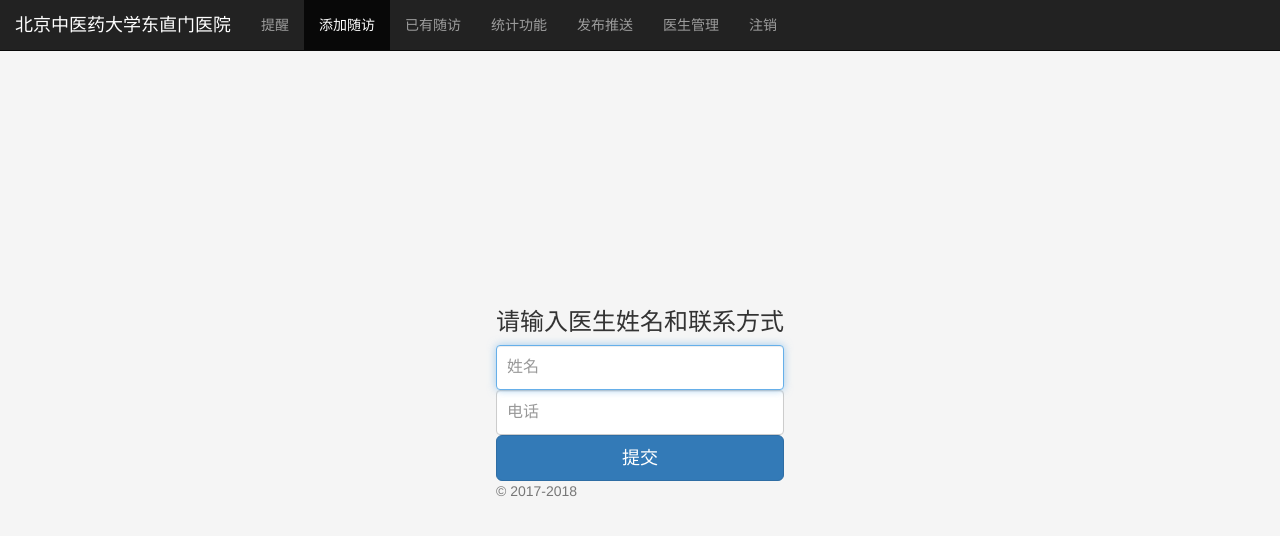
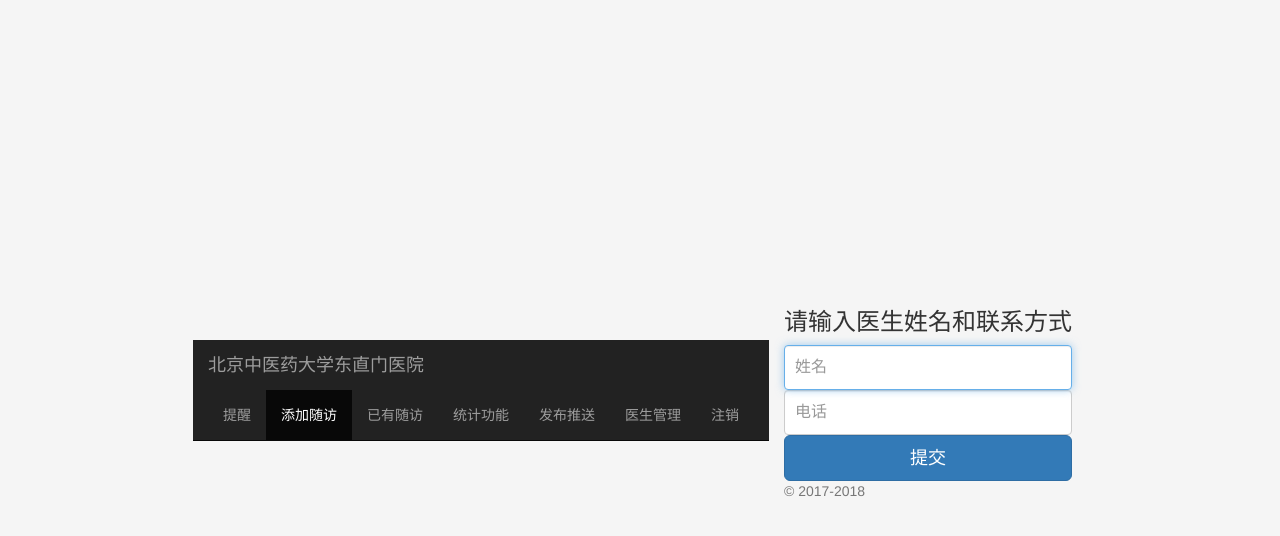
Before and after one commit to mOUNT41N/hospital-linux-22, a Flask app: page /docter/add/ in a window 1280 px wide. Shown: the top 536 px of the page. Run offline with Flask 2, Linux system fonts and the light colour scheme; the visitor is signed in with stand-in values (Sample User, id 1); some libraries are stand-ins or nearby versions.

Commit message:
更新添加医生表单

```diff
--- a/src/templates/docter_add.html
+++ b/src/templates/docter_add.html
@@ -16,7 +16,7 @@
 
 
 <body>
-<nav class="navbar navbar-inverse navbar-fixed-top" role="navigation">
+<nav class="navbar navbar-inverse navbar-static-top" role="navigation" class="navbar-collapse" style="text-align:center;">
     <div class="container-fluid">
         <div class="navbar-header">
             <a class="navbar-brand" href="/">北京中医药大学东直门医院</a>
@@ -37,19 +37,21 @@
 
 
 <div class="contanier">
+    <div>
         <form class="form-signin" method="post" action="/docter/add/">
             <!--      <h1 class="h3 mb-3 font-weight-normal">北京中医药中医药大学</h1>-->
             <h1 class="h3 mb-3 font-weight-normal">请输入医生姓名和联系方式</h1>
             <label class="sr-only">医生姓名</label>
-        <input id="docter_name"  name="docter_name" type="text" class="form-control" placeholder="姓名" required
+            <input id="docter_name" name="docter_name" type="text" class="form-control" placeholder="姓名" required
                    autofocus>
             <label class="sr-only">电话</label>
-        <input id="docter_phone"  name="docter_phone" type="text" class="form-control" placeholder="电话"
+            <input id="docter_phone" name="docter_phone" type="text" class="form-control" placeholder="电话"
                    required autofocus>
             <button class="btn btn-lg btn-primary btn-block" type="submit" name="submit">提交</button>
             <p class="mt-5 mb-3 text-muted">&copy; 2017-2018</p>
         </form>
     </div>
+</div>
 
 </body>
 </html>
```
Lines whose indentation alone changed are shown as unchanged.
